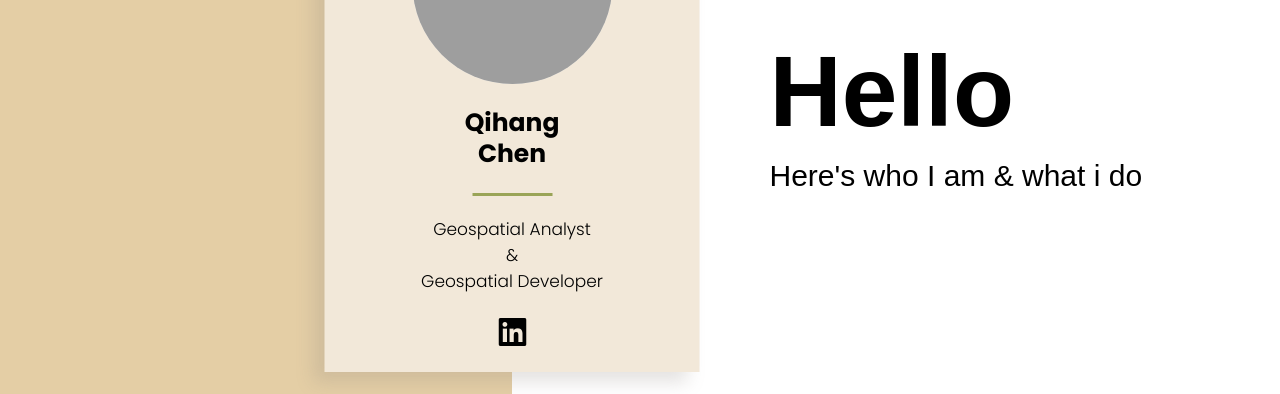
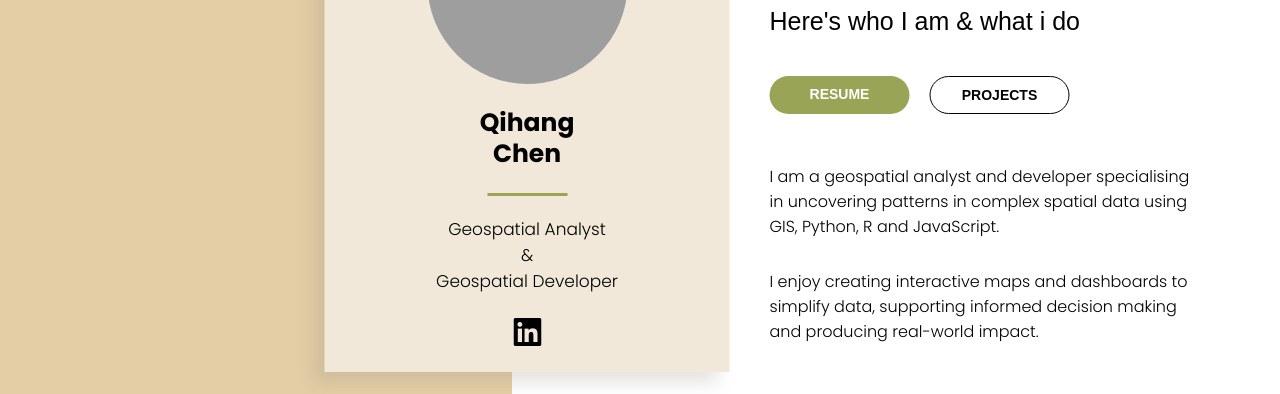
Before and after one commit to IGJackylove/Software-developing-practice, a plain HTML site: page index.html in a window 1280 px wide. Shown: the part 303-697 px from the top of the page. Drawn offline with Linux system fonts and the light colour scheme; grey boxes are pictures that could not be loaded.

Commit message:
Upload website

```diff
--- a/index.html
+++ b/index.html
@@ -73,6 +73,18 @@
                 <div id="profile_right">
                     <h1 id="right_hello">Hello</h1>
                     <p id="right_subtitle">Here's who I am & what i do </p>
+                    <div id="button_zone">
+                        <div id="button_resume">RESUME</div>
+                        <div id="button_projects">PROJECTS</div>
+                    </div>
+                    <div class="profile_intro">
+                        I am a geospatial analyst and developer specialising in uncovering patterns in complex spatial
+                        data using GIS, Python, R and JavaScript.
+                    </div>
+                    <div class="profile_intro">
+                        I enjoy creating interactive maps and dashboards to simplify data, supporting informed decision
+                        making and producing real-world impact.
+                    </div>
                 </div>
             </div>
 
--- a/style.css
+++ b/style.css
@@ -166,7 +166,7 @@ h2 {
 #main_profile{
     display: flex;
     justify-content: space-between;
-    gap: 70px;
+    gap: 40px;
     align-items: center;
     width: 820px;
     height: 526px;
@@ -174,7 +174,7 @@ h2 {
 /* header=10vh, footer = 16vh. Maincontainer = 84vh. 一半是42vh */
     top: calc(10vh + 42vh);
     left: 40vw;
-    /* 这里是25%的原因是 profile_left占据百分之50的宽度,他的百分之50是main_profile的25% */
+    /* 375的二分之一除以总宽度得出的百分比*/
     transform: translate(-22.865%, -50%);
 }
 
@@ -264,8 +264,45 @@ h2 {
 }
 
 #right_subtitle{
-    font-size: 30px;
+    font-size: 25px;
     font-weight: 300;
+}
+
+#button_zone {
+    width: 300px;
+    display: flex;
+    text-align: center;
+    justify-content: space-between;
+    flex-direction: row;
+    font-family: 'Poppins', sans-serif;
+    font-weight: 600;
+    font-size: 14px;
+    margin-bottom: 20px;
+    margin-top: 30px;
+}
+
+#button_resume {
+    background-color: var(--theme-color-green);
+    padding: 10px 30px;
+    border-radius: 50px;
+    width: 140px;
+    color: white;
+}
+
+#button_projects {
+    border: 1px solid black;
+    background-color: white;
+    padding: 10px 30px;
+    border-radius: 50px;
+    width: 140px;
+}
+
+.profile_intro {
+    width: 430px;
+    font-family: 'Poppins', sans-serif;
+    font-weight: 300;
+    font-size: 16px;
+    margin-top: 20px;
 }
 
 
```
